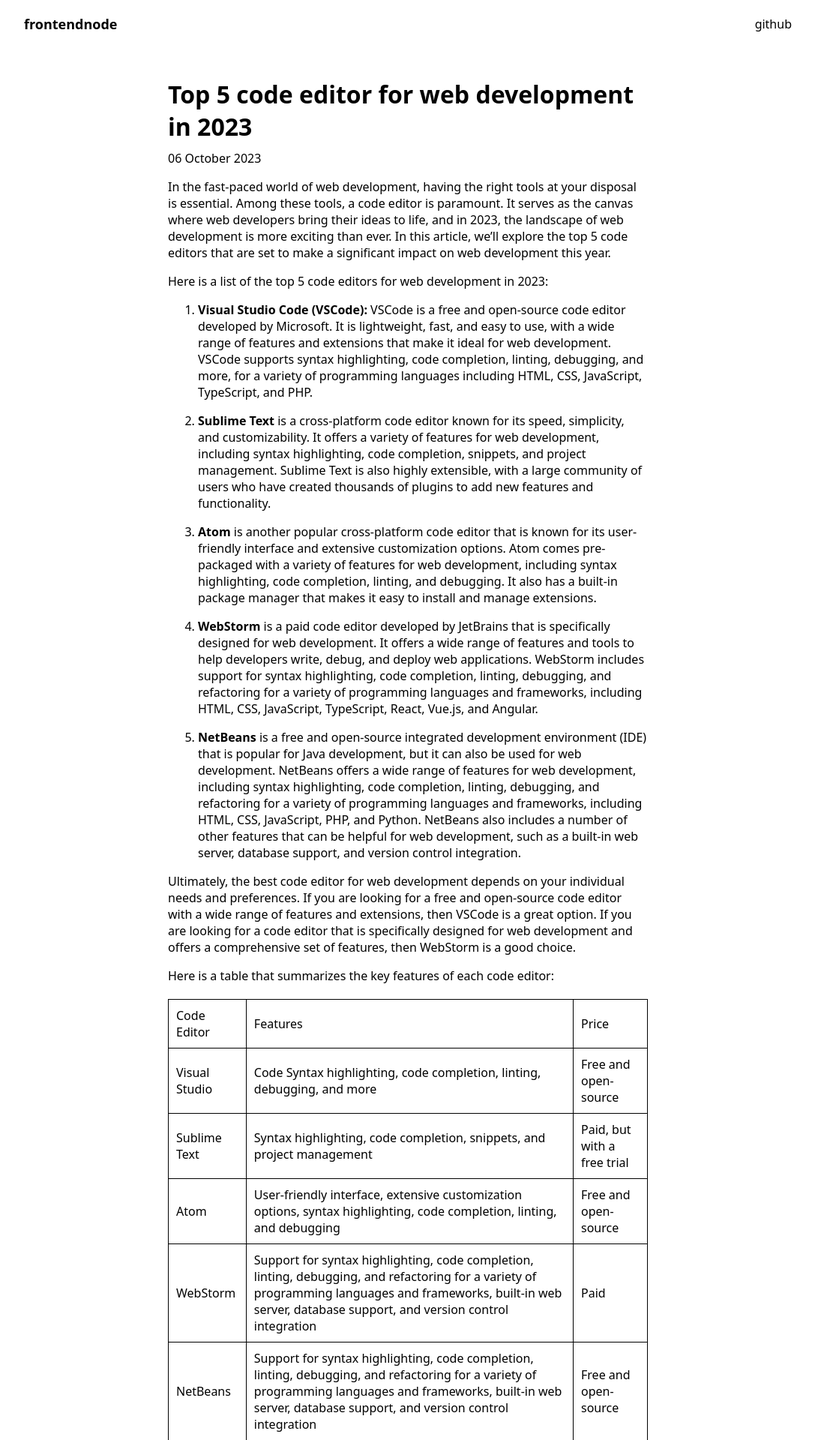
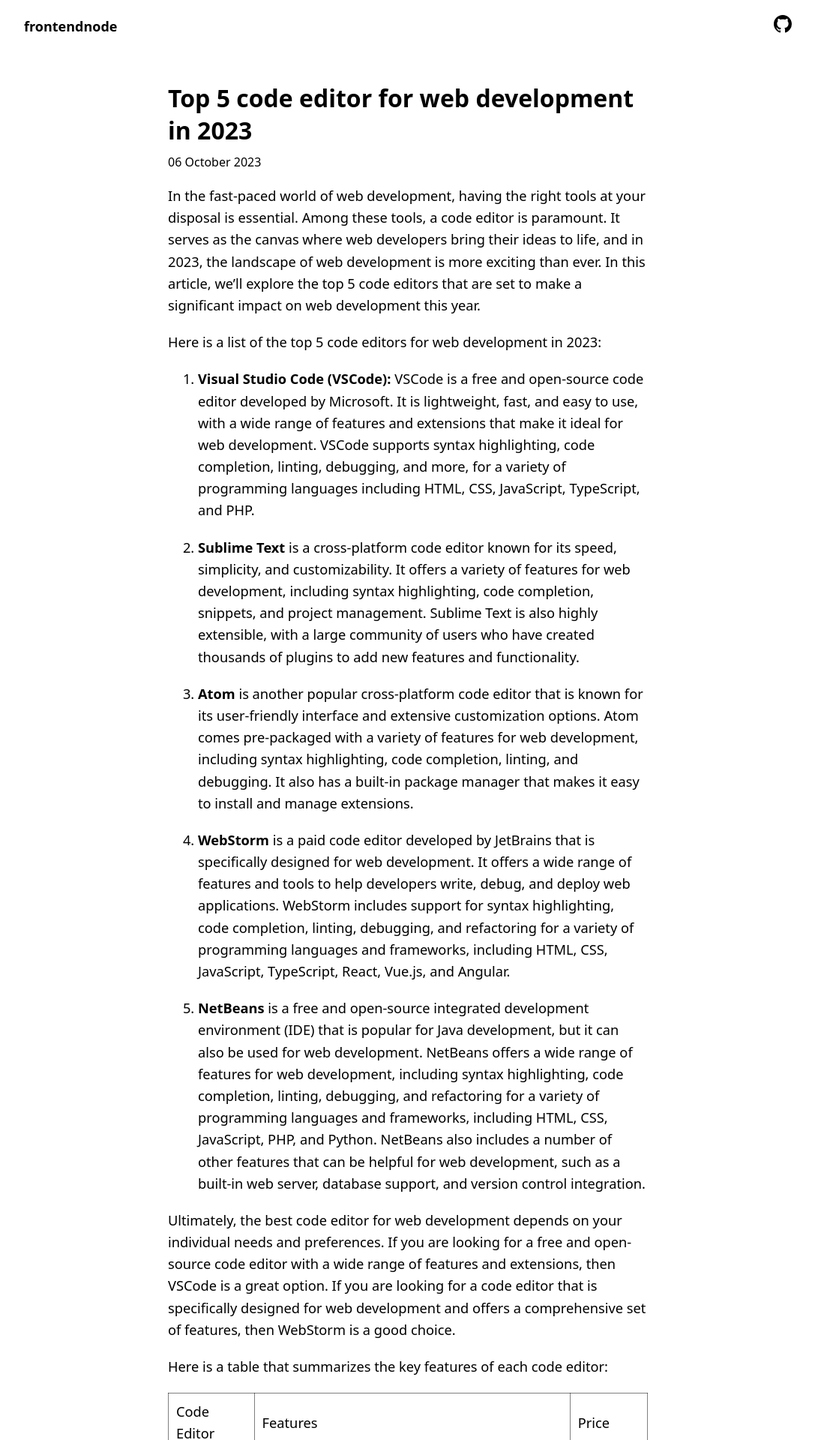
Before and after one commit to sainidhanesh/frontendnode, a Jekyll site: the page built from _posts/2023-10-06-top-text-editor-for-web-development.md, in a window 1280 px wide. Shown: the top 1920 px of the page at 75% size, without its empty margins (96-1183 px from the left). Built offline with Jekyll 4.4.1, drawn with Linux system fonts in a browser that asks for light colours; a style sheet for code colours, icons or effects is not loaded.

Commit message:
layout fix

```diff
--- a/_includes/header.html
+++ b/_includes/header.html
@@ -3,13 +3,10 @@
     <div class="logo">
       <a href="/">{{site.title}}</a>
     </div>
-    <div class="toggle" id="toggle">
-      <svg width="24" height="24" fill="currentColor" viewBox="0 0 16 16">
-        <path fill-rule="evenodd" d="M2.5 12a.5.5 0 0 1 .5-.5h10a.5.5 0 0 1 0 1H3a.5.5 0 0 1-.5-.5zm0-4a.5.5 0 0 1 .5-.5h10a.5.5 0 0 1 0 1H3a.5.5 0 0 1-.5-.5zm0-4a.5.5 0 0 1 .5-.5h10a.5.5 0 0 1 0 1H3a.5.5 0 0 1-.5-.5z"/>
-      </svg>
-    </div>
-    <nav class="hide">
-      <a target="_blank" href="https://www.github.com/dhaneshsaini">github</a>
+    <nav>
+      <a target="_blank" href="https://www.github.com/dhaneshsaini">
+        <svg width="24" height="24" fill="currentColor" viewBox="0 0 16 16"><path d="M8 0C3.58 0 0 3.58 0 8c0 3.54 2.29 6.53 5.47 7.59.4.07.55-.17.55-.38 0-.19-.01-.82-.01-1.49-2.01.37-2.53-.49-2.69-.94-.09-.23-.48-.94-.82-1.13-.28-.15-.68-.52-.01-.53.63-.01 1.08.58 1.23.82.72 1.21 1.87.87 2.33.66.07-.52.28-.87.51-1.07-1.78-.2-3.64-.89-3.64-3.95 0-.87.31-1.59.82-2.15-.08-.2-.36-1.02.08-2.12 0 0 .67-.21 2.2.82.64-.18 1.32-.27 2-.27.68 0 1.36.09 2 .27 1.53-1.04 2.2-.82 2.2-.82.44 1.1.16 1.92.08 2.12.51.56.82 1.27.82 2.15 0 3.07-1.87 3.75-3.65 3.95.29.25.54.73.54 1.48 0 1.07-.01 1.93-.01 2.2 0 .21.15.46.55.38A8.012 8.012 0 0 0 16 8c0-4.42-3.58-8-8-8z"/></svg>
+      </a>
     </nav>
   </div>
 </header>
--- a/_sass/main.scss
+++ b/_sass/main.scss
@@ -14,40 +14,24 @@
     text-decoration: none;
 }
 
-.hide {
-    display: none;
-}
-
-.grid {
-    display: grid;
-}
-
 header {
     margin: auto;
-    padding: 20px;
     max-width: 1024px;
 
     .header_wrapper {
-        display: grid;
-        grid-template-columns: repeat(5, 1fr);
+        display: flex;
+    padding: 20px;
+        align-items: center;
+        justify-content: space-between;
 
         .logo {
             font-size: large;
             font-weight: 700;
-            grid-column: span 4;
-        }
-
-        .toggle {
-            cursor: pointer;
-            justify-self: end;
-            grid-column: span 1;
         }
 
         nav {
             gap: 10px;
-            margin-top: 10px;
-            grid-column: span 5;
-            justify-self: flex-end;
+            display: flex;
         }
     }
 }
--- a/_sass/post.scss
+++ b/_sass/post.scss
@@ -7,8 +7,16 @@
     }
 
     article {
+        line-height: 160%;
+
         a {
             color: #4338ca;
+        }
+
+        ul,
+        ol,
+        p {
+            margin: 20px 0;
         }
 
         img {
@@ -19,15 +27,21 @@
         table {
             width: 100%;
             margin: 20px 0;
+            overflow: auto;
+            display: block;
             border-collapse: collapse;
 
             tr {
                 margin: 0;
                 padding: 0;
 
+                &:nth-of-type(even) {
+                    background: #efefef;
+                }
+
                 td {
                     padding: 10px;
-                    border: 1px solid;
+                    border: 1px solid rgba(0, 0, 0, 0.5);
                 }
             }
         }
--- a/_sass/responsive.scss
+++ b/_sass/responsive.scss
@@ -1,28 +1,16 @@
 @media (min-width: 640px) {
-    .hide {
-        display: grid;
-    }
-
     main {
         margin: 40px auto;
     }
 
     header {
-        padding: 20px 0;
+        .header_wrapper {
+            padding: 20px 0;
+        }
+    }
 
-        .header_wrapper {
-            grid-auto-flow: column;
-
-            .toggle {
-                display: none;
-            }
-
-            nav {
-                margin-top: 0;
-                align-items: center;
-                grid-auto-flow: column;
-            }
-        }
+    article {
+        font-size: 114%;
     }
 }
 
--- a/assets/js/main.js
+++ /dev/null
@@ -1,4 +0,0 @@
-const toggle = document.getElementById("toggle")
-const nav = document.querySelector("header nav")
-
-toggle.onclick = () => nav.classList.contains("hide") ? nav.classList.replace("hide", "grid") : nav.classList.replace("grid", "hide")
```
Also changed, not shown: Gemfile.lock.
